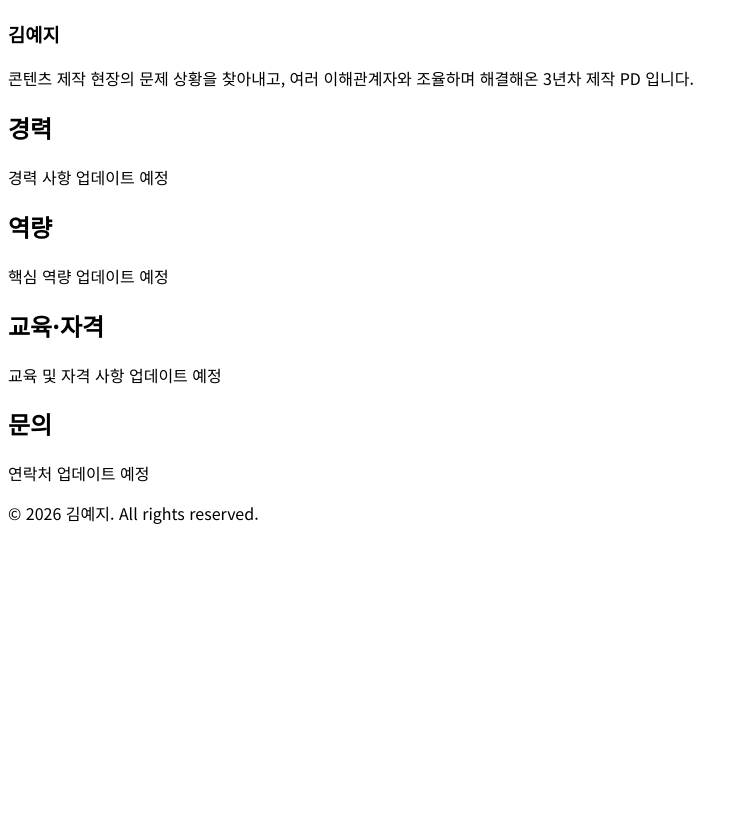
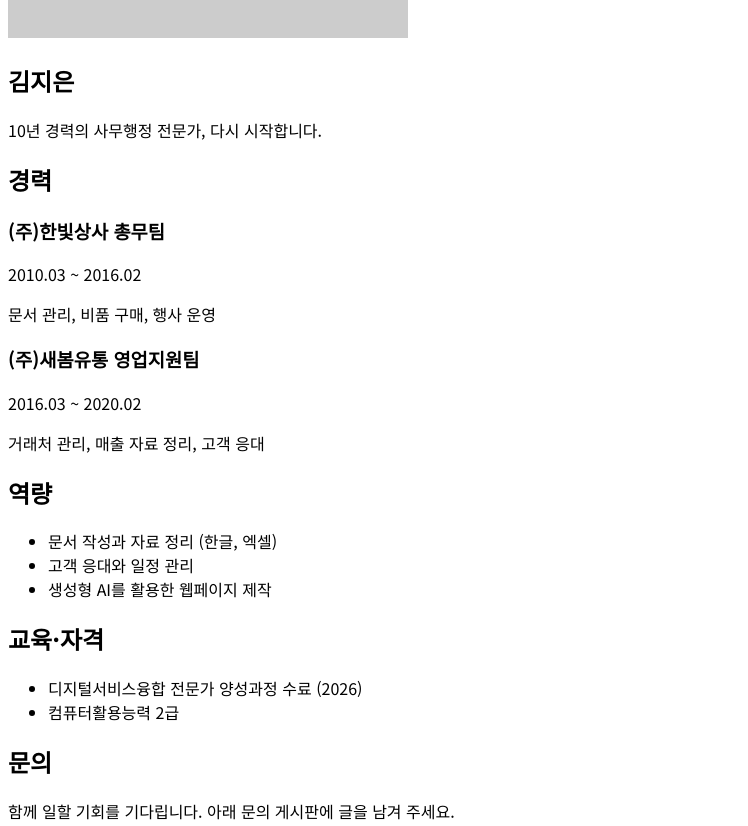
Before and after one commit to podongyl/dasi-na, a plain HTML site: page index.html in a window 1280 px wide. Shown: the part 587-1413 px from the top of the page, without its empty margins (0-748 px from the left). Before the commit the page ends 1128 px from the top, so only its background shows below. Drawn offline with Linux system fonts and the light colour scheme; placeholder pictures from the web are drawn by us.

Commit message:
update files

```diff
--- a/index.html
+++ b/index.html
@@ -1,26 +1,32 @@
 <!DOCTYPE html>
 <html lang="ko">
 <head>
+  <!-- 문자 인코딩: 한글이 깨지지 않도록 설정 -->
   <meta charset="UTF-8">
+  <!-- 모바일 화면 크기에 맞추는 설정 (2일차 반응형에서 사용) -->
   <meta name="viewport" content="width=device-width, initial-scale=1.0">
-    <title>다시, 나 - 김예지 포트폴리오</title>
+  <title>다시, 나 | 김지은 포트폴리오</title>
 
-    <!-- Google Fonts: Noto Sans KR 폰트 연결 -->
+  <!-- Google Fonts: Noto Sans KR 글꼴 연결 -->
   <link rel="preconnect" href="https://fonts.googleapis.com">
   <link rel="preconnect" href="https://fonts.gstatic.com" crossorigin>
   <link href="https://fonts.googleapis.com/css2?family=Noto+Sans+KR:wght@400;700&display=swap" rel="stylesheet">
 
   <!-- 외부 CSS 파일 연결 -->
   <link rel="stylesheet" href="css/style.css">
+
+  <!-- 외부 JavaScript 파일 연결 (defer: 화면을 다 읽은 뒤 실행) -->
+  <script src="js/script.js" defer></script>
 </head>
 <body>
-    <!-- 헤더 영역: 로고 및 내비게이션 -->
+
+  <!-- 머리 영역: 사이트 이름과 메뉴 -->
   <header>
     <h1>다시, 나</h1>
     <nav>
       <ul>
         <li><a href="#about">소개</a></li>
-                <li><a href="#experience">경력</a></li>
+        <li><a href="#career">경력</a></li>
         <li><a href="#skills">역량</a></li>
         <li><a href="#education">교육·자격</a></li>
         <li><a href="#contact">문의</a></li>
@@ -28,52 +34,60 @@
     </nav>
   </header>
 
-    <!-- 메인 콘텐츠 영역 -->
   <main>
-        <!-- 1. 소개 섹션 -->
+    <!-- 소개 영역: 프로필 사진과 한 줄 소개 -->
     <section id="about">
-            <h2>소개</h2>
-            <!-- 프로필 이미지 (가상 이미지 플레이스홀더 사용) -->
-            <img src="https://placehold.co/300x300?text=Profile" width="300" height="300" alt="김예지 프로필 사진">
-            <h3>김예지</h3>
-            <p>콘텐츠 제작 현장의 문제 상황을 찾아내고, 여러 이해관계자와 조율하며 해결해온 3년차 제작 PD 입니다.</p>
+      <img src="https://placehold.co/400x400?text=Profile" alt="김길동 프로필 사진" width="400" height="400">
+      <h2>김지은</h2>
+      <p>10년 경력의 사무행정 전문가, 다시 시작합니다.</p>
     </section>
 
-        <!-- 2. 경력 섹션 -->
-        <section id="experience">
+    <!-- 경력 영역: 회사, 기간, 담당 업무 -->
+    <section id="career">
       <h2>경력</h2>
-            <!-- 향후 경력 상세 내용이 들어갈 자리 -->
-            <p>경력 사항 업데이트 예정</p>
+      <article>
+        <h3>(주)한빛상사 총무팀</h3>
+        <p>2010.03 ~ 2016.02</p>
+        <p>문서 관리, 비품 구매, 행사 운영</p>
+      </article>
+      <article>
+        <h3>(주)새봄유통 영업지원팀</h3>
+        <p>2016.03 ~ 2020.02</p>
+        <p>거래처 관리, 매출 자료 정리, 고객 응대</p>
+      </article>
     </section>
 
-        <!-- 3. 역량 섹션 -->
+    <!-- 역량 영역: 나의 강점 -->
     <section id="skills">
       <h2>역량</h2>
-            <!-- 향후 보유 스킬 내용이 들어갈 자리 -->
-            <p>핵심 역량 업데이트 예정</p>
+      <ul>
+        <li>문서 작성과 자료 정리 (한글, 엑셀)</li>
+        <li>고객 응대와 일정 관리</li>
+        <li>생성형 AI를 활용한 웹페이지 제작</li>
+      </ul>
     </section>
 
-        <!-- 4. 교육 및 자격 섹션 -->
+    <!-- 교육·자격 영역 -->
     <section id="education">
       <h2>교육·자격</h2>
-            <!-- 향후 학력 및 자격증 내용이 들어갈 자리 -->
-            <p>교육 및 자격 사항 업데이트 예정</p>
+      <ul>
+        <li>디지털서비스융합 전문가 양성과정 수료 (2026)</li>
+        <li>컴퓨터활용능력 2급</li>
+      </ul>
     </section>
 
-        <!-- 5. 문의 섹션 -->
+    <!-- 문의 영역: 4일차에 실제 게시판과 연결 예정 -->
     <section id="contact">
       <h2>문의</h2>
-            <!-- 향후 이메일 등 연락처 정보가 들어갈 자리 -->
-            <p>연락처 업데이트 예정</p>
+      <p>함께 일할 기회를 기다립니다. 아래 문의 게시판에 글을 남겨 주세요.</p>
+      <img src="https://placehold.co/800x300?text=Contact+Board" alt="문의 게시판 자리" width="800" height="300">
     </section>
   </main>
 
-    <!-- 푸터 영역: 저작권 정보 등 -->
+  <!-- 바닥 영역: 저작권 표시 -->
   <footer>
-        <p>&copy; 2026 김예지. All rights reserved.</p>
+    <p>&copy; 2026 김지은. All rights reserved.</p>
   </footer>
 
-    <!-- 외부 JavaScript 파일 연결 (<body> 태그가 닫히기 직전에 넣는 것이 좋습니다) -->
-    <script src="js/script.js"></script>
 </body>
 </html>
--- a/js/script.js
+++ b/js/script.js
@@ -1,13 +1,7 @@
-/*
-   파일 위치: C:\dasi-na\js\script.js
-*/
+// =========================================
+// 다시, 나 - 기능 파일
+// 1일차: 파일 연결 확인용 (기능은 3일차)
+// =========================================
 
-// HTML 문서가 모두 불러와진(렌더링 된) 후에 안전하게 스크립트를 실행하도록 하는 기본 구조입니다.
-document.addEventListener('DOMContentLoaded', function() {
-
-    // 콘솔창에 메시지를 띄워 자바스크립트 파일이 정상적으로 연결되었는지 확인합니다.
-    console.log('포트폴리오 웹페이지 스크립트가 정상적으로 로드되었습니다.');
-
-    // 이후 메뉴 클릭 시 부드럽게 스크롤 되는 기능이나, 팝업 창 등의 동적 기능을 이곳에 추가합니다.
-
-});
+// 브라우저 개발자도구(F12) 콘솔에 연결 확인 메시지 출력
+console.log('다시, 나: script.js 연결 완료');
```
Lines whose indentation alone changed are shown as unchanged.
